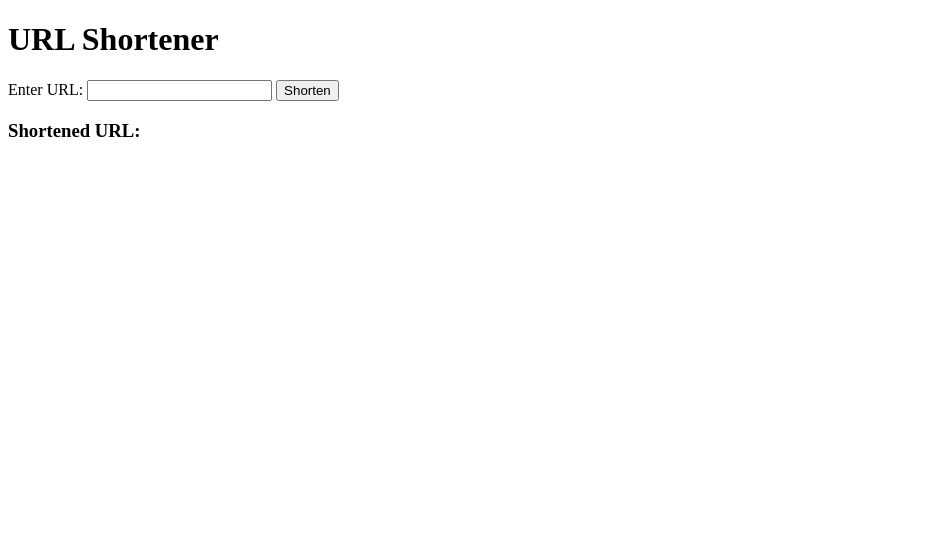
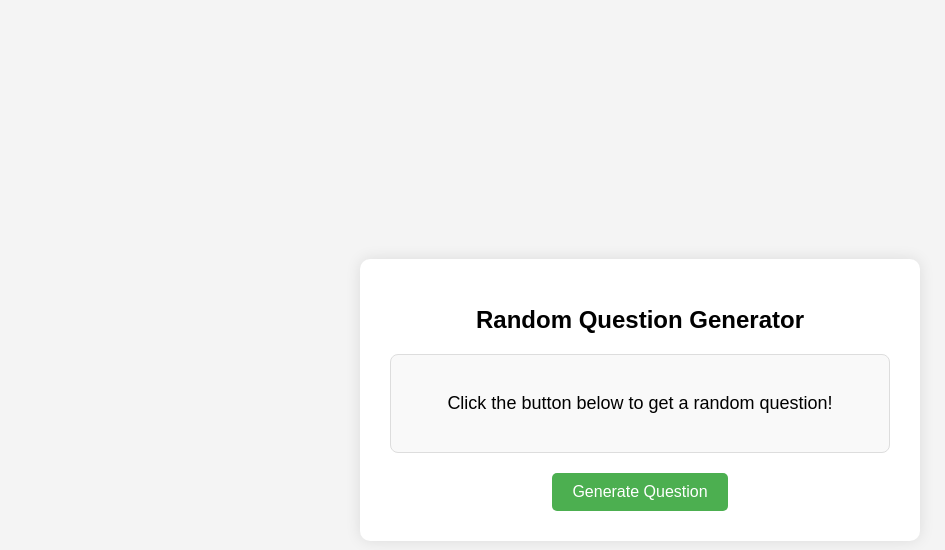
Before and after one commit to yn-04/cicddev, a website: page public/index.html in a window 1280 px wide. Shown: the whole page, without its empty margins (0-945 px from the left). Drawn offline with Linux system fonts and the light colour scheme.

Commit message:
Update index.html

```diff
--- a/public/index.html
+++ b/public/index.html
@@ -1,38 +1,69 @@
 <!DOCTYPE html>
 <html lang="en">
 <head>
-    <meta charset="UTF-8">
-    <meta name="viewport" content="width=device-width, initial-scale=1.0">
-    <title>URL Shortener</title>
+  <meta charset="UTF-8">
+  <meta name="viewport" content="width=device-width, initial-scale=1.0">
+  <title>Random Question Generator</title>
 </head>
+<style>
+    body {
+  font-family: Arial, sans-serif;
+  background-color: #f4f4f4;
+  display: flex;
+  justify-content: center;
+  align-items: center;
+  height: 100vh;
+  margin: 0;
+}
+
+.container {
+  background-color: white;
+  padding: 30px;
+  border-radius: 10px;
+  box-shadow: 0 0 15px rgba(0, 0, 0, 0.1);
+  text-align: center;
+  width: 100%;
+  max-width: 500px;
+}
+
+h1 {
+  font-size: 24px;
+  margin-bottom: 20px;
+}
+
+.question-box {
+  font-size: 18px;
+  margin-bottom: 20px;
+  padding: 20px;
+  background-color: #f9f9f9;
+  border-radius: 8px;
+  border: 1px solid #ddd;
+}
+
+button {
+  padding: 10px 20px;
+  font-size: 16px;
+  cursor: pointer;
+  background-color: #4CAF50;
+  color: white;
+  border: none;
+  border-radius: 5px;
+}
+
+button:hover {
+  background-color: #45a049;
+}
+
+</style>
 <body>
-    <h1>URL Shortener</h1>
-    <form id="url-form">
-        <label for="url">Enter URL: </label>
-        <input type="text" id="url" name="url" required>
-        <button type="submit">Shorten</button>
-    </form>
-    <h3>Shortened URL:</h3>
-    <p id="shortened-url"></p>
+  <div class="container">
+    <h1>Random Question Generator</h1>
+    <div id="question-box" class="question-box">
+      <p>Click the button below to get a random question!</p>
+    </div>
+    <button onclick="generateQuestion()">Generate Question</button>
+  </div>
 
-    <script>
-        const form = document.getElementById('url-form');
-        form.addEventListener('submit', async (e) => {
-            e.preventDefault();
-            const url = document.getElementById('url').value;
-            const response = await fetch('/.netlify/functions/shorten', {
-                method: 'POST',
-                headers: { 'Content-Type': 'application/json' },
-                body: JSON.stringify({ url })
-            });
-
-            if (response.ok) {
-                const data = await response.json();
-                document.getElementById('shortened-url').innerText = data.shortUrl;
-            } else {
-                document.getElementById('shortened-url').innerText = 'Error: ' + response.statusText;
-            }
-        });
-    </script>
+  <script src="script.js"></script>
 </body>
 </html>
```
